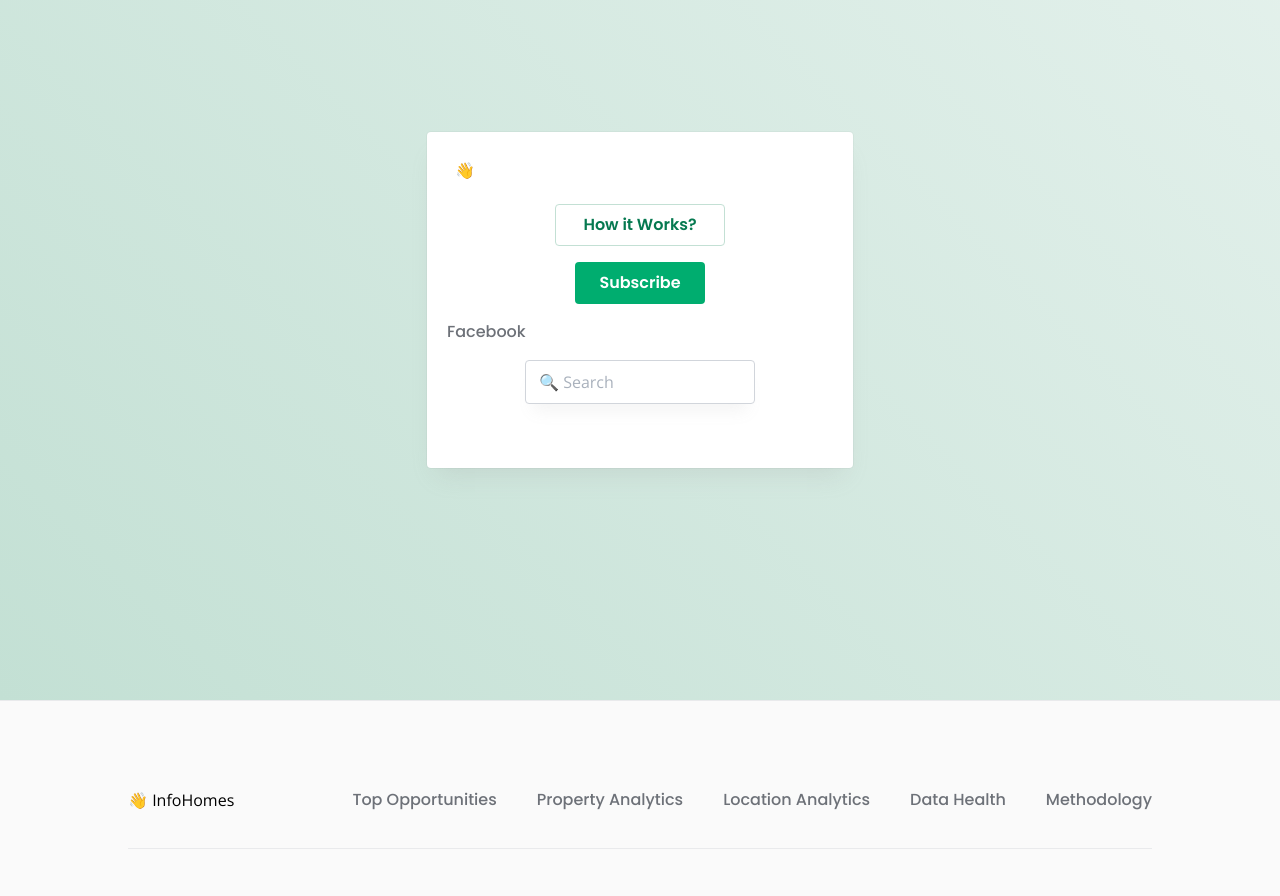
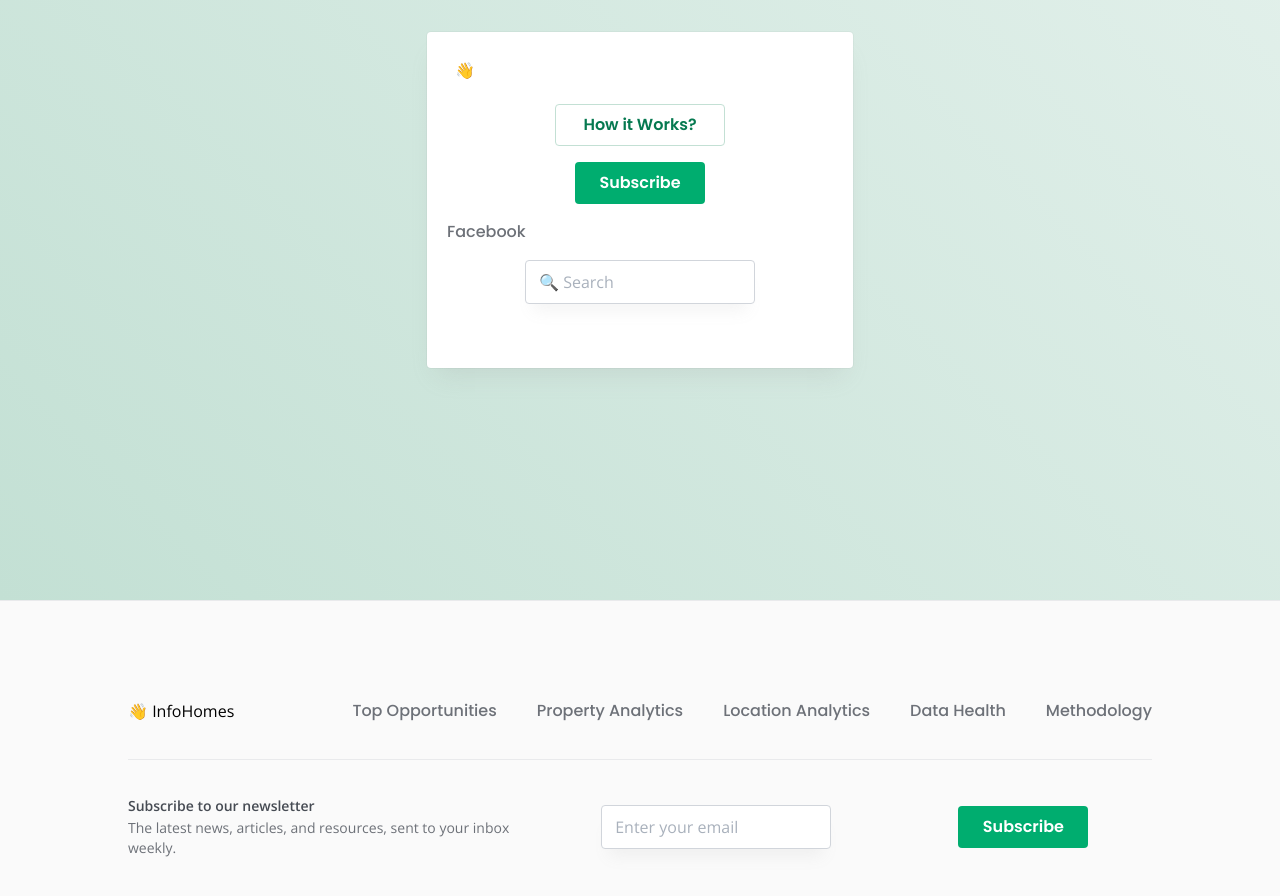
Before and after one commit to lucaslafere/infohomes-page, a React (Vite) app: page / in a window 1280 px wide. Shown: the top 896 px of the page. Built offline with nearby package versions, Linux system fonts and the light colour scheme.

Commit message:
feat: added subscribe footer section

```diff
--- a/src/components/buttons/Subscribe/index.tsx
+++ b/src/components/buttons/Subscribe/index.tsx
@@ -1,5 +1,5 @@
 import * as S from "./style";
 
 export const Subscribe = () => {
-  return <S.Button>Subscribe</S.Button>;
+  return <S.Button type="submit">Subscribe</S.Button>;
 };
--- a/src/layouts/Footer/SubscribeSection/index.tsx
+++ b/src/layouts/Footer/SubscribeSection/index.tsx
@@ -0,0 +1,21 @@
+import { FC } from "react";
+import { Subscribe } from "../../../components/buttons/Subscribe";
+import { Input } from "../../../components/input";
+import * as S from "./style";
+
+export const SubscribeSection: FC = () => {
+  return (
+    <S.SubscribeSection>
+      <S.TextWrapper>
+        <S.SubscribeTitle>Subscribe to our newsletter</S.SubscribeTitle>
+        <S.SubscribeDescription>
+          The latest news, articles, and resources, sent to your inbox weekly.
+        </S.SubscribeDescription>
+      </S.TextWrapper>
+      <S.SubscribeForm>
+        <Input type="email" placeholder="Enter your email" />
+        <Subscribe />
+      </S.SubscribeForm>
+    </S.SubscribeSection>
+  );
+};
--- a/src/layouts/Footer/SubscribeSection/style.ts
+++ b/src/layouts/Footer/SubscribeSection/style.ts
@@ -0,0 +1,47 @@
+import styled from "styled-components";
+
+export const SubscribeSection = styled.div`
+  display: flex;
+  justify-content: space-between;
+  align-items: center;
+  width: 100%;
+  margin-top: 36px;
+  margin-bottom: 80px;
+`;
+export const TextWrapper = styled.div`
+  display: flex;
+  justify-content: center;
+  align-items: flex-start;
+  flex-direction: column;
+  width: 40%;
+  gap: 2px;
+`;
+export const SubscribeTitle = styled.div`
+  display: flex;
+  justify-content: flex-start;
+  align-items: center;
+  width: 100%;
+  font-family: ${({ theme }) => theme.typography.Caption1.font};
+  font-size: ${({ theme }) => theme.typography.Caption1.size};
+  font-weight: ${({ theme }) => theme.typography.Caption1.weight};
+  line-height: ${({ theme }) => theme.typography.Caption1.lineHeight};
+  color: ${({ theme }) => theme.Gray[75]};
+`;
+export const SubscribeDescription = styled.div`
+  display: flex;
+  align-items: center;
+  justify-content: flex-start;
+  width: 100%;
+
+  font-family: ${({ theme }) => theme.typography.Body2.font};
+  font-size: ${({ theme }) => theme.typography.Body2.size};
+  font-weight: ${({ theme }) => theme.typography.Body2.weight};
+  line-height: ${({ theme }) => theme.typography.Body2.lineHeight};
+  color: ${({ theme }) => theme.Gray[50]};
+`;
+export const SubscribeForm = styled.div`
+  display: flex;
+  align-items: center;
+  justify-content: flex-end;
+  width: 60%;
+`;
--- a/src/layouts/Footer/index.tsx
+++ b/src/layouts/Footer/index.tsx
@@ -1,12 +1,14 @@
 import { FC } from "react";
 import { LinksSection } from "./Links";
 import * as S from "./style";
+import { SubscribeSection } from "./SubscribeSection";
 
 export const Footer: FC = () => {
   return (
     <S.FooterContainer>
       <S.FooterWrapper>
         <LinksSection />
+        <SubscribeSection />
       </S.FooterWrapper>
     </S.FooterContainer>
   );
--- a/src/layouts/Footer/style.ts
+++ b/src/layouts/Footer/style.ts
@@ -3,7 +3,7 @@ import styled from "styled-components";
 export const FooterContainer = styled.footer`
   display: flex;
   justify-content: center;
-  min-height: 200px;
+  min-height: 400px;
   align-items: center;
   background: ${({ theme }) => theme.Gray[5]};
   border-top: 1px solid ${({ theme }) => theme.Gray[10]};
```
